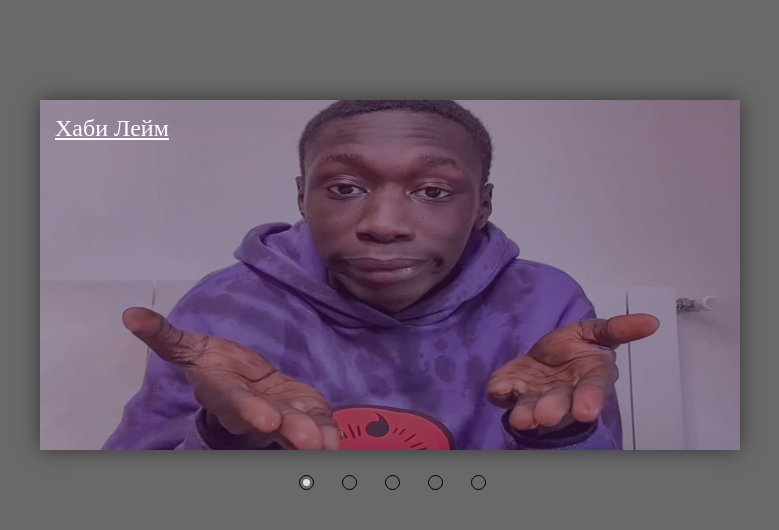
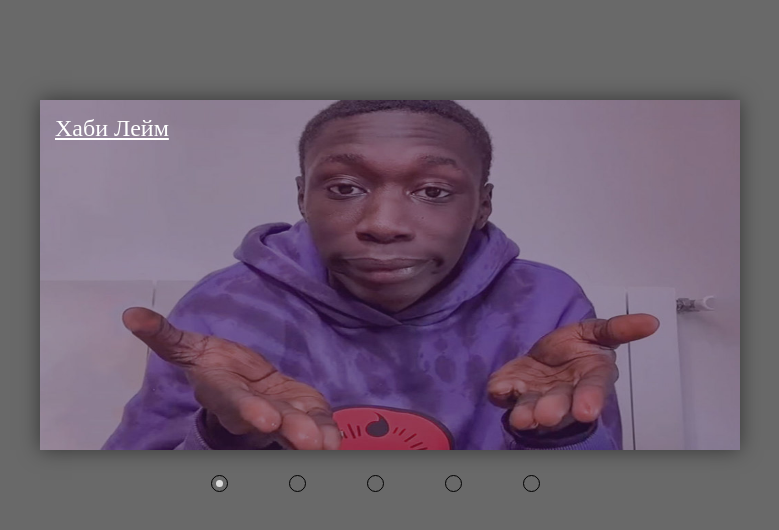
Before and after one commit to RomanPateichuk/mem_slider, a plain HTML site: page index.html in a window 1280 px wide. Shown: the whole page, without its empty margins (250-1029 px from the left). Drawn offline with Linux system fonts and the light colour scheme.

Commit message:
fix: pressing area label

```diff
--- a/styles/style.css
+++ b/styles/style.css
@@ -9,8 +9,6 @@
 
 body {
   background-color: #696969;
-  /* padding-left: 5%;
-    padding-right: 5%; */
 }
 
 .wrapper {
@@ -83,35 +81,44 @@ body {
 .inputs_wrapper > label {
   cursor: pointer;
   display: inline-block;
-  height: 15px;
+  width: 50px;
+  height: 50px;
   margin: 25px 12px 0 16px;
   position: relative;
-  width: 15px;
-  -webkit-border-radius: 50%;
-  -moz-border-radius: 50%;
-  -o-border-radius: 50%;
-  border-radius: 50%;
-  border: 1px solid black;
 }
 
-.inputs_wrapper > label:active {
+.inputs_wrapper > label:active::after {
   border: 1px solid red;
 }
 
-.inputs_wrapper > label:before {
+.inputs_wrapper > label:hover::after {
+  box-shadow: 0 0 0 2px white, 0 0 0 4px;
+}
+
+.inputs_wrapper > label::after {
+  content: " ";
+  border-radius: 50%;
+  border: 1px solid black;
+  height: 15px;
+  width: 15px;
+  position: absolute;
+}
+
+.inputs_wrapper > label::before {
   background-color: #ddd;
   content: " ";
   display: none;
   height: 7px;
   position: absolute;
   width: 7px;
-  top: 3px;
-  left: 3px;
+  top: 4.5px;
+  left: 4.5px;
   -webkit-border-radius: 50%;
   -moz-border-radius: 50%;
   -o-border-radius: 50%;
   border-radius: 50%;
 }
+
 #slide1:checked ~ .inputs_wrapper > .slide1:before,
 #slide2:checked ~ .inputs_wrapper > .slide2:before,
 #slide3:checked ~ .inputs_wrapper > .slide3:before,
```
Also changed, not shown: style.css (deleted).
